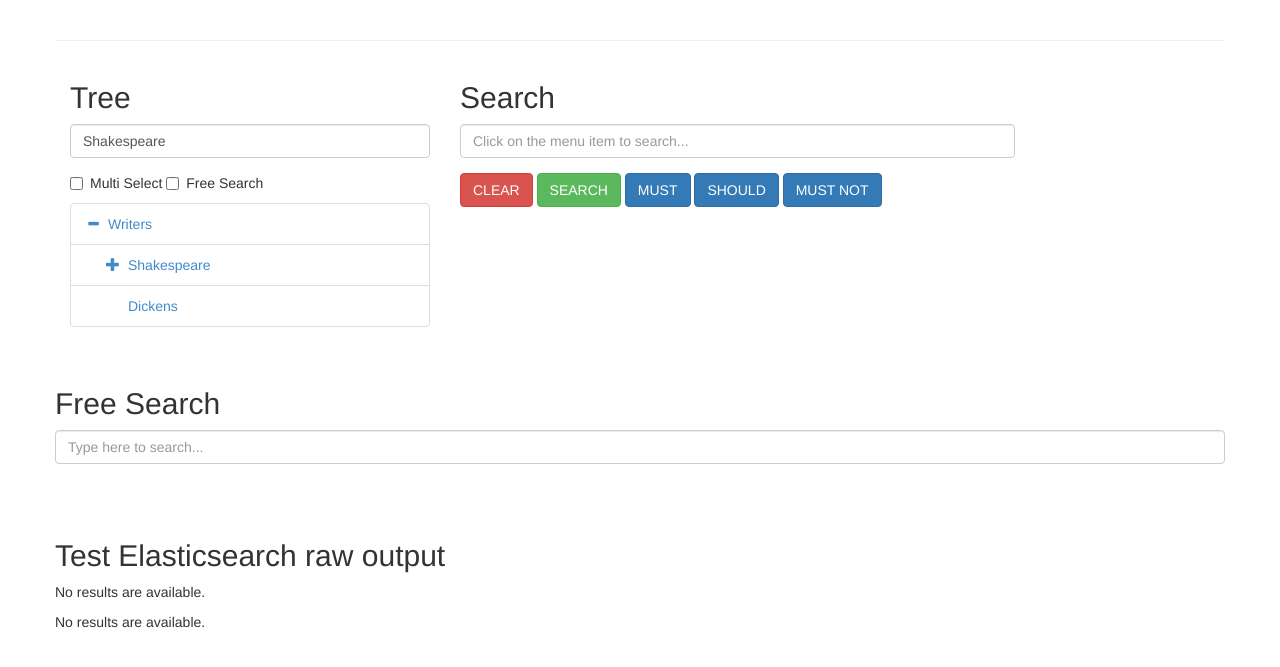
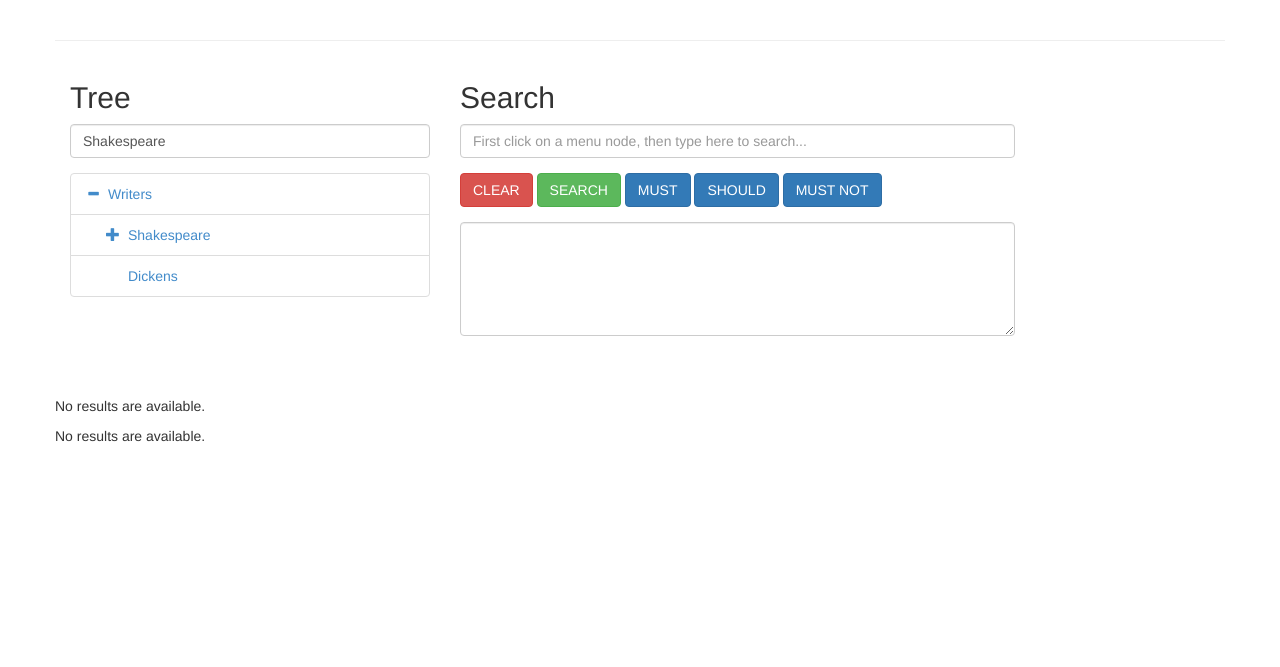
Before and after one commit to sergibondarenko/esquid, a Django app: page /esearch/ in a window 1280 px wide. Shown: the top 667 px of the page. Run offline with Django 3.2, Linux system fonts and the light colour scheme; data that the repository does not hold is empty; some libraries are stand-ins or nearby versions.

Commit message:
Add textarea to query builder interface

```diff
--- a/esquid/esearch/static/esearch/js/custom-treeview.js
+++ b/esquid/esearch/static/esearch/js/custom-treeview.js
@@ -34,6 +34,7 @@ var initSelectableTree = function() {
 	  //	console.log(node.text);
 	  //});
 
+	    // Log query
 		function log_query(message){
 			//$('<div>').text(message).appendTo('#selectable-output');
 			//$('#selectable-output').scrollTop(0);
@@ -43,6 +44,7 @@ var initSelectableTree = function() {
 			$('#selectable-output').append(query_log);
 		}
 
+		// Autocomplete search field
 		$('#input-field-search').autocomplete({
 			source: function(request, response){
 				sendVarsToBackend(request.term, 'json', 'livesearch/', response)
@@ -158,11 +160,11 @@ $('#btn-search.select-node').on('click', function (e) {
 });
 
 
-// Free search in Elasticsearch
-$('#input-free-search').keypress(function (e) {
+// Press "Enter" key to search. Free search in Elasticsearch
+$('#input-field-search').keypress(function (e) {
 	if(e.which == 13){
 		e.preventDefault();
-		var search_query = $('#input-free-search').val();
+		var search_query = $('#input-field-search').val();
 
 		sendVarsToBackend(search_query, 'html', 'postmenu/', function(result){
 	  		$('#output-free-search').html(result);
@@ -171,4 +173,18 @@ $('#input-free-search').keypress(function (e) {
 	}
 });
 
+//// Old search bar
+//// Press "Enter" key to search. Free search in Elasticsearch
+//$('#input-free-search').keypress(function (e) {
+//	if(e.which == 13){
+//		e.preventDefault();
+//		var search_query = $('#input-free-search').val();
+//
+//		sendVarsToBackend(search_query, 'html', 'postmenu/', function(result){
+//	  		$('#output-free-search').html(result);
+//			console.log(result);
+//		});
+//	}
+//});
+
 });
--- a/esquid/esearch/templates/esearch/index.html
+++ b/esquid/esearch/templates/esearch/index.html
@@ -31,9 +31,10 @@
           <h2>Tree</h2>
           <div class="form-group">
             <label for="input-select-node" class="sr-only">Search Tree:</label>
-            <input type="input" class="form-control" id="input-select-node" placeholder="Identify menu node..." value="Shakespeare">
+            <input type="input" class="form-control" id="input-select-node" placeholder="Search for a menu node..." value="Shakespeare">
           </div>
           <div class="checkbox">
+			<!--
             <label>
               <input type="checkbox" class="checkbox" id="chk-select-multi" value="false">
               Multi Select
@@ -42,6 +43,7 @@
               <input type="checkbox" class="checkbox" id="chk-select-freesearch" value="false">
               Free Search
             </label>
+			-->
           </div>
 		  <!--
           <div class="checkbox">
@@ -68,7 +70,7 @@
           <h2>Search</h2>
           <div class="form-group">
             <label for="input-select-node" class="sr-only">Search Tree:</label>
-            <input type="input" class="form-control" id="input-field-search" placeholder="Click on the menu item to search..." value="">
+            <input type="input" class="form-control" id="input-field-search" placeholder="First click on a menu node, then type here to search..." value="">
           </div>
           <div class="form-group">
             <button type="button" class="btn btn-danger select-node" id="btn-clear-log-query-field">CLEAR</button>
@@ -78,22 +80,29 @@
             <button type="button" class="btn btn-primary select-node" id="btn-mustnot">MUST NOT</button>
           </div>
 
+		  	<!--
         	<div class="events">
         	  <div id="selectable-output"></div>
         	</div>
+			-->
+			<div class="log_query">
+				<textarea class="form-control" id="selectable-output" rows="5"></textarea>
+			</div>
 
         </div>
 
       </div>
 
 	  <br>
+	  <!--
 	  <div class="row">
         <h2>Free Search</h2>
         <div class="form-group">
           <label for="input-select-node" class="sr-only">Search Tree:</label>
           <input type="input" class="form-control" id="input-free-search" placeholder="Type here to search..." value="">
         </div>
-	  </div> <!--row-->
+	  </div>
+		-->
 	  <br>
 	  <div class="row">
         <div class="events">
@@ -103,7 +112,7 @@
 	  <br>
 
       <div class="row">
-	  <h2>Test Elasticsearch raw output</h2>
+			  <!--<h2>Display</h2>-->
 
 		{% if results_list %}
 			<ul>
```
